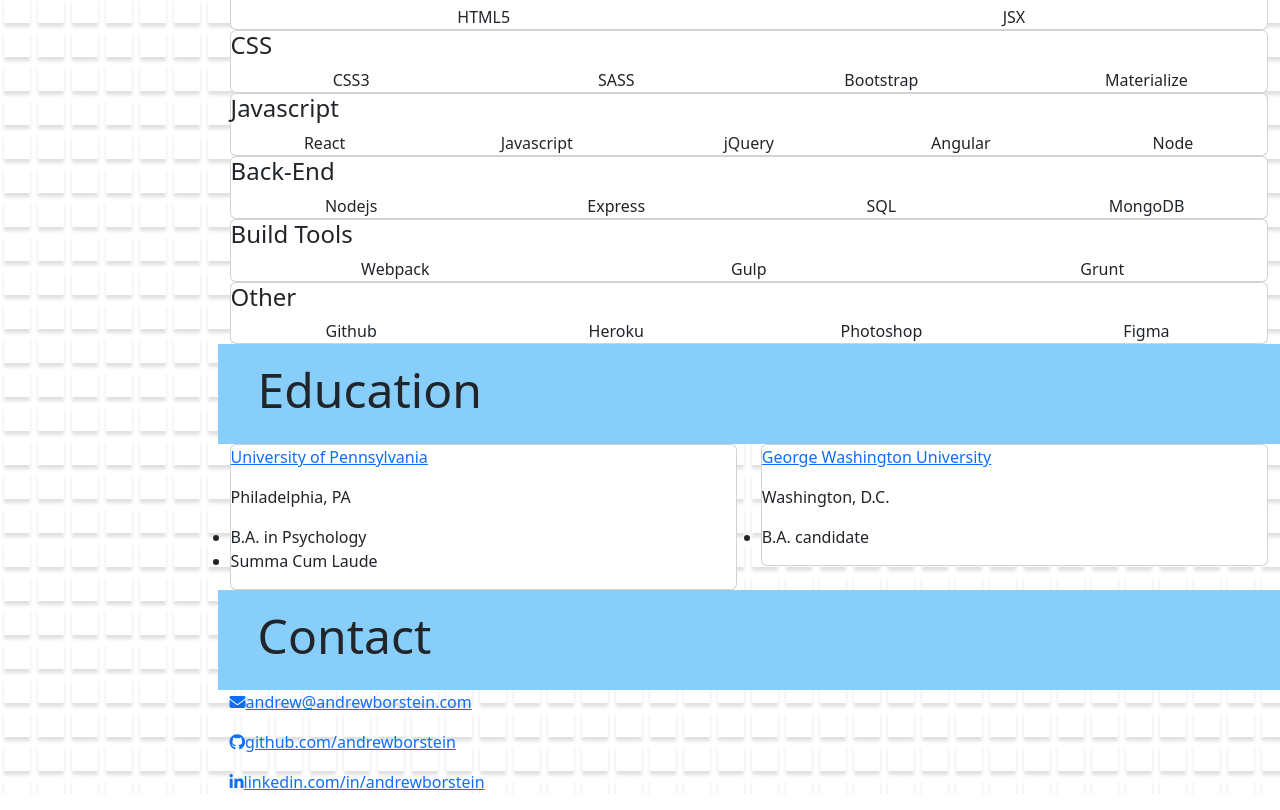
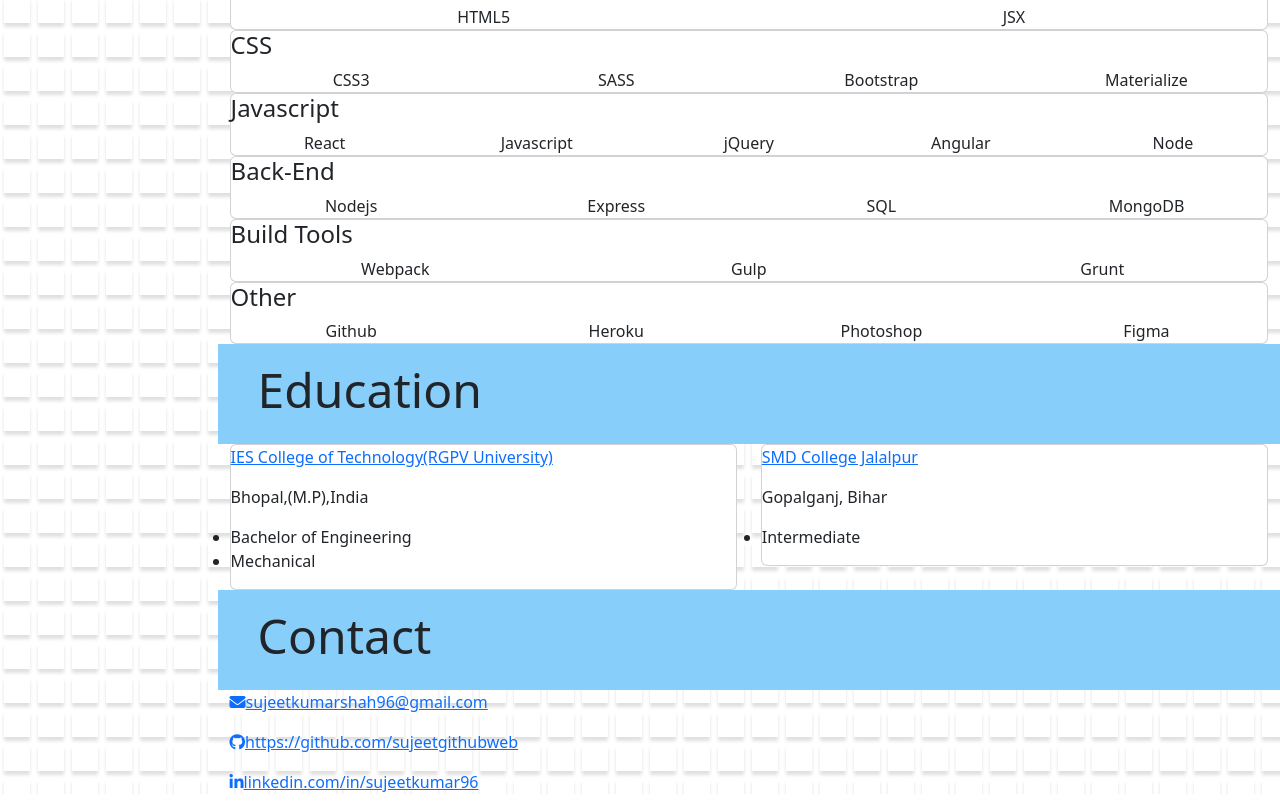
Before and after one commit to sujeetgithubweb/My_Portfolio, a plain HTML site: page index.html in a window 1280 px wide. Shown: the part 2689-3499 px from the top of the page. Drawn offline with nearby package versions, Linux system fonts and the light colour scheme.

Commit message:
some changes on contects

```diff
--- a/index.html
+++ b/index.html
@@ -579,14 +579,14 @@
                   <p>
                     <span class="card-title"
                       ><a href="http://upenn.edu" class="teal-text hoverline"
-                        >University of Pennsylvania</a
+                        >IES College of Technology(RGPV University)</a
                       ></span
                     >
                   </p>
-                  <p class="brown-text">Philadelphia, PA</p>
+                  <p class="brown-text">Bhopal,(M.P),India</p>
                   <ul>
-                    <li>B.A. in Psychology</li>
-                    <li>Summa Cum Laude</li>
+                    <li>Bachelor of Engineering</li>
+                    <li>Mechanical</li>
                   </ul>
                 </div>
               </div>
@@ -597,13 +597,13 @@
                   <p>
                     <span class="card-title"
                       ><a href="http://www.gwu.edu" class="teal-text hoverline"
-                        >George Washington University</a
+                        >SMD College Jalalpur</a
                       ></span
                     >
                   </p>
-                  <p class="brown-text">Washington, D.C.</p>
+                  <p class="brown-text">Gopalganj, Bihar</p>
                   <ul>
-                    <li>B.A. candidate</li>
+                    <li>Intermediate</li>
                   </ul>
                 </div>
               </div>
@@ -617,51 +617,51 @@
         <div class="container">
           <p>
             <a
-              aria-label="Email Andrew"
-              href="mailto:andrew@andrewborstein.com"
+              aria-label="Email Sujeet"
+              href="mailto:sujeetkumarshah96@gmail.com"
               data-position="top"
-              data-tooltip="Email Andrew"
+              data-tooltip="Email Sujeet"
               class="btn-floating btn-large waves-effect waves-light brown tooltipped"
               ><i class="fa fa-envelope"></i
               ><a
-                aria-label="Email Andrew"
-                href="mailto:andrew@andrewborstein.com"
+                aria-label="Email Sujeet"
+                href="mailto:sujeetkumarshah96@gmail.com"
                 class="hoverline"
-                >andrew@andrewborstein.com</a
+                >sujeetkumarshah96@gmail.com</a
               ></a
             >
           </p>
           <p>
             <a
               aria-label="View Andrew on GitHub"
-              href="http://github.com/andrewborstein"
+              href="https://github.com/sujeetgithubweb"
               target="_blank"
               data-position="top"
-              data-tooltip="View Andrew on GitHub"
+              data-tooltip="View Sujeet on GitHub"
               class="btn-floating btn-large waves-effect waves-light brown tooltipped"
               ><i class="fa fa-github"></i
               ><a
-                aria-label="Andrew on Github"
-                href="http://github.com/andrewborstein"
+                aria-label="Sujeet on Github"
+                href="https://github.com/sujeetgithubweb"
                 class="hoverline"
-                >github.com/andrewborstein</a
+                >https://github.com/sujeetgithubweb</a
               ></a
             >
           </p>
           <p>
             <a
-              aria-label="View Andrew on LinkedIn"
-              href="http://linkedin.com/in/andrewborstein"
+              aria-label="View Sujeet on LinkedIn"
+              href="https://www.linkedin.com/in/sujeetkumar96/"
               target="_blank"
               data-position="top"
-              data-tooltip="View Andrew on LinkedIn"
+              data-tooltip="View Sujeet on LinkedIn"
               class="btn-floating btn-large waves-effect waves-light brown tooltipped"
               ><i class="fa fa-linkedin"></i
               ><a
-                aria-label="Andrew on LinkedIn"
-                href="http://linkedin.com/in/andrewborstein"
+                aria-label="Sujeet on LinkedIn"
+                href="https://www.linkedin.com/in/sujeetkumar96/"
                 class="hoverline"
-                >linkedin.com/in/andrewborstein</a
+                >linkedin.com/in/sujeetkumar96</a
               ></a
             >
           </p>
```
